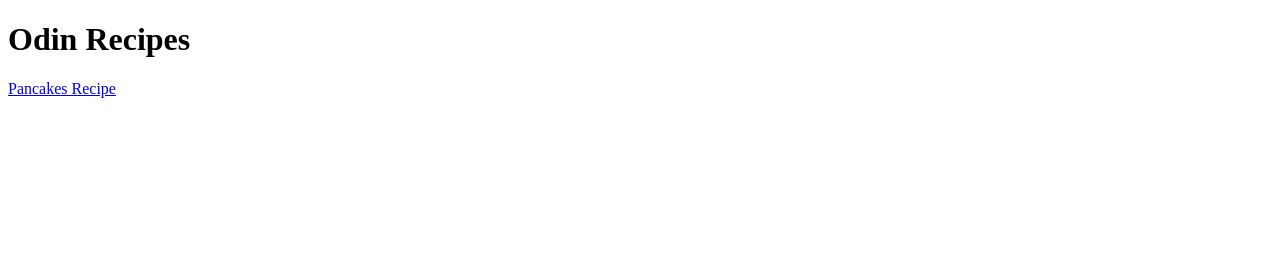
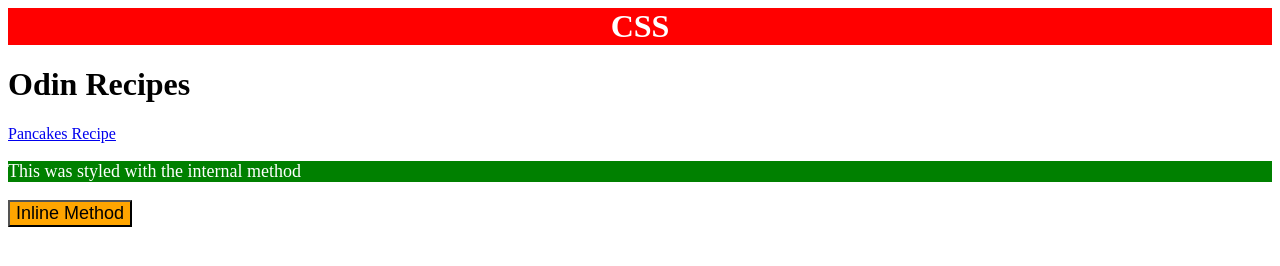
Before and after one commit to Stevones/odin-recipes, a plain HTML site: page index.html in a window 1280 px wide. Drawn offline with Linux system fonts and the light colour scheme.

Commit message:
CSS styling tests on index.html

```diff
--- a/index.html
+++ b/index.html
@@ -5,10 +5,25 @@
     <meta http-equiv="X-UA-Compatible" content="IE=edge">
     <meta name="viewport" content="width=device-width, initial-scale=1.0">
     <title>Document</title>
+    <link rel="stylesheet" href="styles.css">
+    <style>
+        p {
+            background-color: green;
+            color: white;
+            font-size: 18px;
+        }
+    </style>
 </head>
 <body>
+    <div>CSS</div>
     <h1>Odin Recipes</h1>
 
     <a href="./recipes/pancakes.html">Pancakes Recipe</a>
+
+    <p>This was styled with the internal method</p>
+
+    <button style="background-color: orange; font-size: 18px;">Inline Method</button>
+
+
 </body>
 </html>
--- /dev/null
+++ b/styles.css
@@ -0,0 +1,8 @@
+div {
+background-color: red;
+color: white;
+font-size: 32px;
+text-align: center;
+font-weight: bold;
+
+}
```
